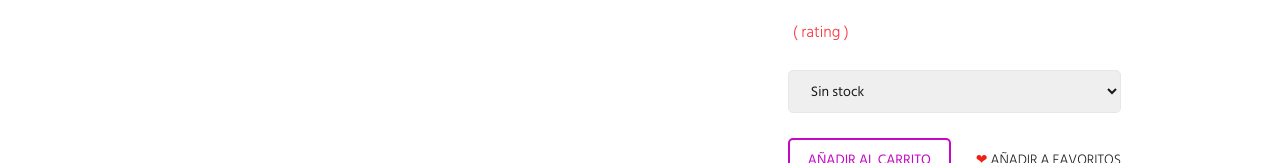
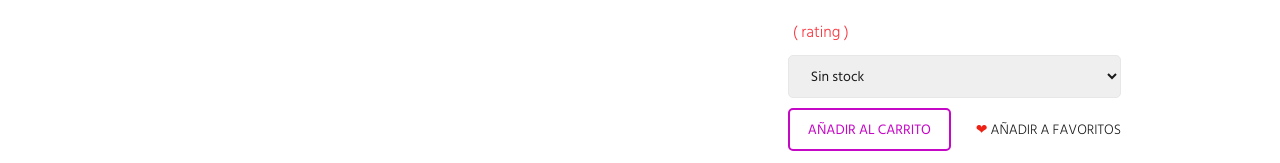
Before and after one commit to gszcode/E-commerce, a React (Vite) app: page /product/1 in a window 1280 px wide. Shown: the part 245-408 px from the top of the page. Built offline with nearby package versions, Linux system fonts and the light colour scheme.

Commit message:
modificacion de margin

```diff
--- a/src/page/ProductDetail/SelectAmount/select_amount.module.scss
+++ b/src/page/ProductDetail/SelectAmount/select_amount.module.scss
@@ -7,6 +7,5 @@
   border-radius: 5px;
   padding: 8px 18px;
   color: $text-color;
-  margin: 15px 0;
   outline: none;
 }
--- a/src/page/ProductDetail/SelectSize/select_size.module.scss
+++ b/src/page/ProductDetail/SelectSize/select_size.module.scss
@@ -7,6 +7,6 @@
   border-radius: 5px;
   padding: 8px 18px;
   color: $text-color;
-  margin: 15px 0;
+  margin-bottom: 15px;
   outline: none;
 }
```
